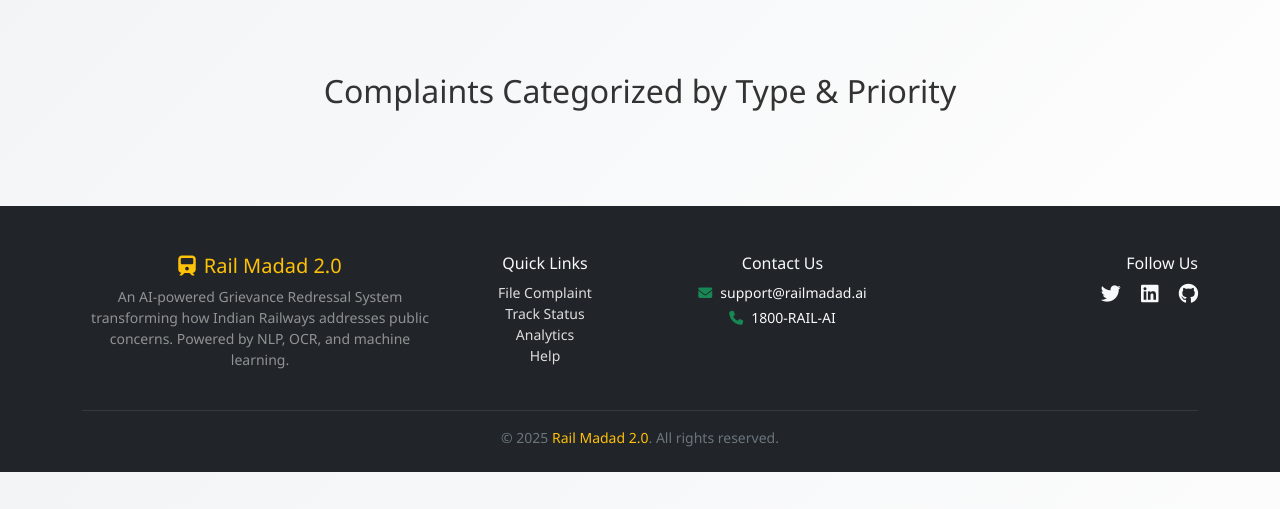
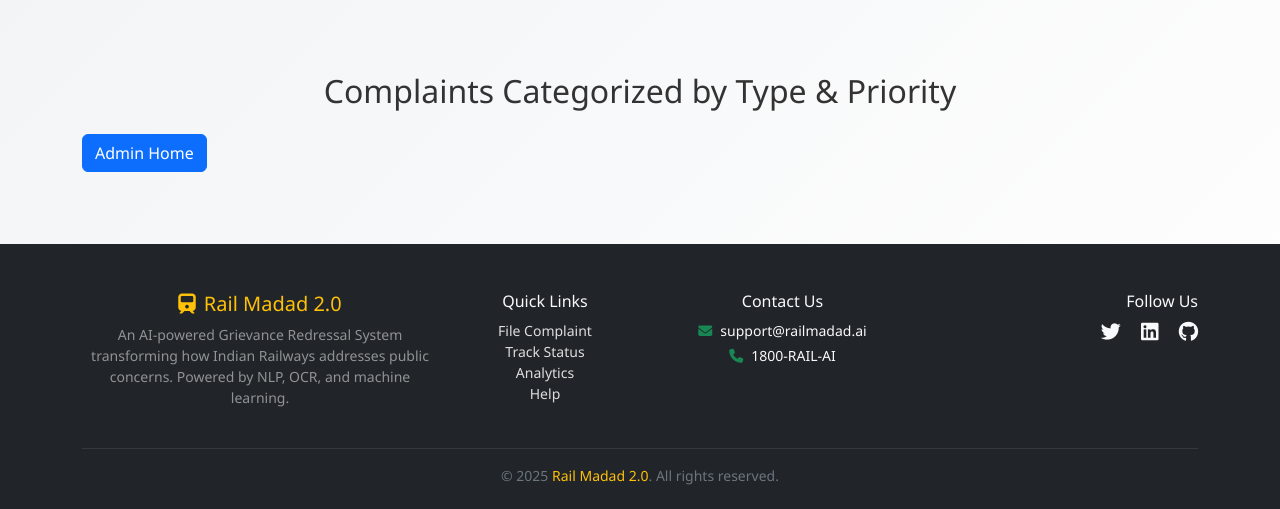
Before and after one commit to GURUPRASAD178/Rail_Madad_2.0, a Django app: page /classified/ in a window 1280 px wide. Shown: the part 56-565 px from the top of the page. Run offline with Django 5.2, Linux system fonts and the light colour scheme.

Commit message:
frontend done

```diff
--- a/Rail/RailApp/templates/classified.html
+++ b/Rail/RailApp/templates/classified.html
@@ -5,6 +5,7 @@
 <div class="container py-5">
     <h2 class="text-center mb-4">Complaints Categorized by Type & Priority</h2>
 
+    <a href="{% url 'admin' %}" class="btn btn-primary">Admin Home</a>
     {% for category, complaints in grouped_complaints.items %}
     <div class="card mb-4 shadow-sm">
         <div class="card-header bg-primary text-white">
--- a/Rail/RailApp/templates/track.html
+++ b/Rail/RailApp/templates/track.html
@@ -44,8 +44,7 @@
             <div class="mt-4">
                 <h5 class="text-secondary">Tracking Timeline</h5>
                 <ul class="list-group list-group-flush">
-                    <li class="list-group-item"><strong>Complaint Submitted</strong> – {{ complaint.created_at|date:"d M
-                        Y - h:i A" }}</li>
+                    <li class="list-group-item"><strong>Complaint Submitted</strong> – {{ complaint.created_at|date:"d M Y - h:i A" }}</li>
                     <li class="list-group-item"><strong>AI Categorization</strong> – Shortly after submission</li>
                     <li class="list-group-item"><strong>Under Review</strong> – In process</li>
                     {% if complaint.is_resolved %}
```
Also changed, not shown: Rail/RailApp/templates/detail.html (added), Rail/db.sqlite3.
